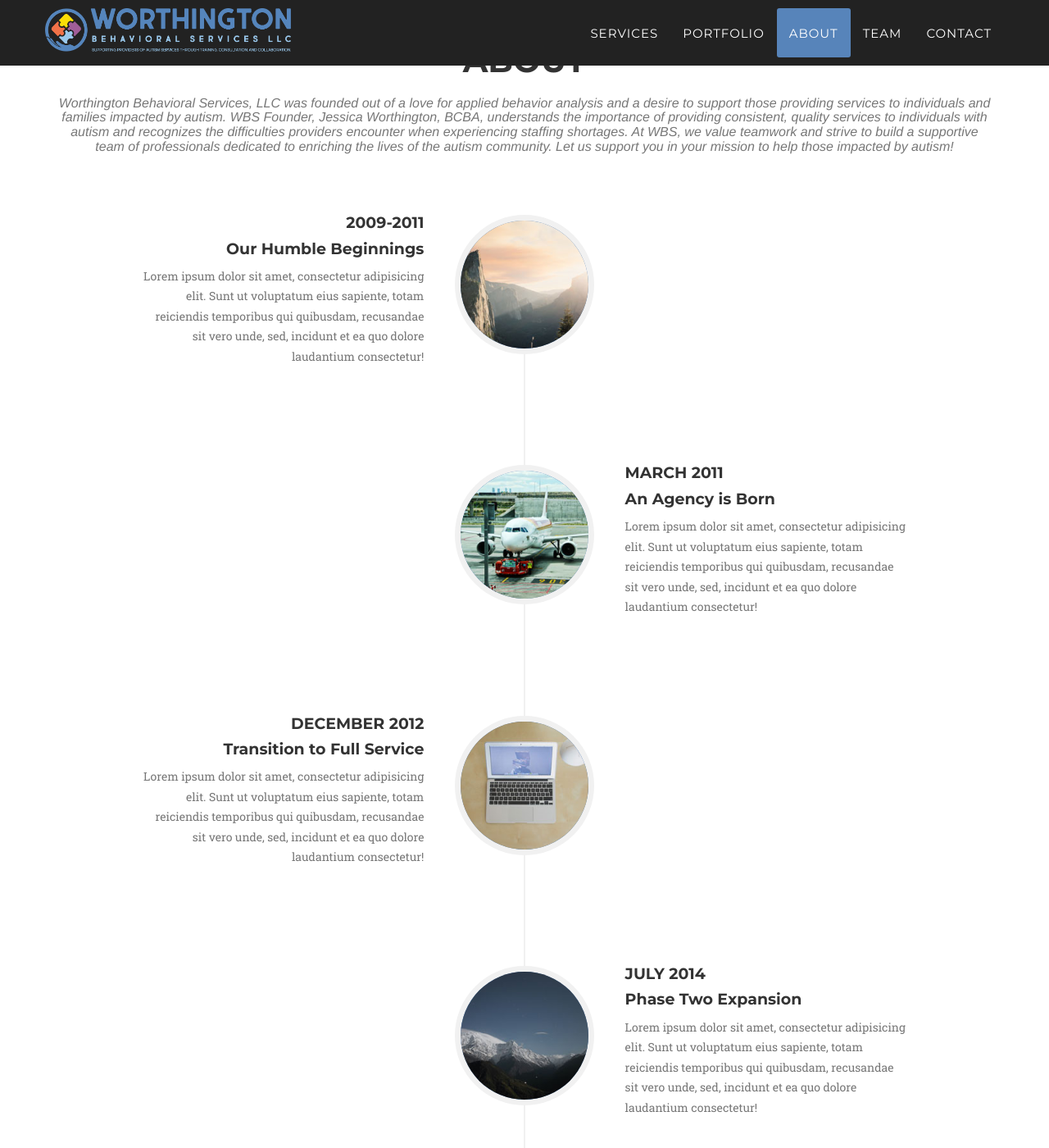
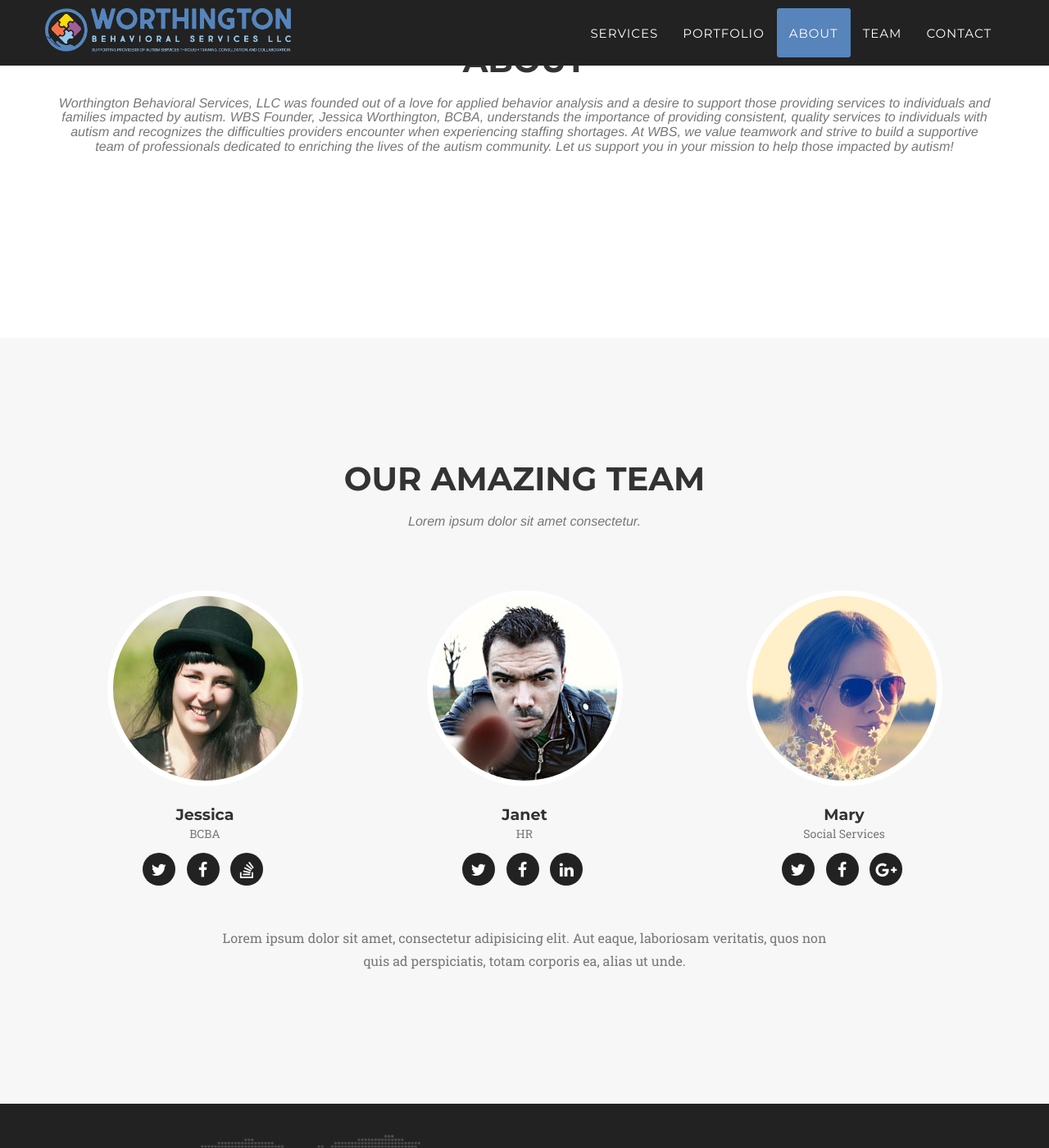
Before and after one commit to wbsllc/website, a Jekyll site: the page built from index.html, in a window 1280 px wide and 1400 px high, scrolled down 2415 px. Shown: the whole window at 82% size. Built offline with Jekyll 4.4.1, drawn with Linux system fonts in a browser that asks for light colours; some web fonts are replaced.

Commit message:
Update about.html

```diff
--- a/_includes/about.html
+++ b/_includes/about.html
@@ -7,74 +7,5 @@
                     <h3 class="section-subheading text-muted">Worthington Behavioral Services, LLC was founded out of a love for applied behavior analysis and a desire to support those providing services to individuals and families impacted by autism. WBS Founder, Jessica Worthington, BCBA, understands the importance of providing consistent, quality services to individuals with autism and recognizes the difficulties providers encounter when experiencing staffing shortages. At WBS, we value teamwork and strive to build a supportive team of professionals dedicated to enriching the lives of the autism community. Let us support you in your mission to help those impacted by autism!</h3>
                 </div>
             </div>
-            <div class="row">
-                <div class="col-lg-12">
-                    <ul class="timeline">
-                        <li>
-                            <div class="timeline-image">
-                                <img class="img-circle img-responsive" src="img/about/1.jpg" alt="">
-                            </div>
-                            <div class="timeline-panel">
-                                <div class="timeline-heading">
-                                    <h4>2009-2011</h4>
-                                    <h4 class="subheading">Our Humble Beginnings</h4>
-                                </div>
-                                <div class="timeline-body">
-                                    <p class="text-muted">Lorem ipsum dolor sit amet, consectetur adipisicing elit. Sunt ut voluptatum eius sapiente, totam reiciendis temporibus qui quibusdam, recusandae sit vero unde, sed, incidunt et ea quo dolore laudantium consectetur!</p>
-                                </div>
-                            </div>
-                        </li>
-                        <li class="timeline-inverted">
-                            <div class="timeline-image">
-                                <img class="img-circle img-responsive" src="img/about/2.jpg" alt="">
-                            </div>
-                            <div class="timeline-panel">
-                                <div class="timeline-heading">
-                                    <h4>March 2011</h4>
-                                    <h4 class="subheading">An Agency is Born</h4>
-                                </div>
-                                <div class="timeline-body">
-                                    <p class="text-muted">Lorem ipsum dolor sit amet, consectetur adipisicing elit. Sunt ut voluptatum eius sapiente, totam reiciendis temporibus qui quibusdam, recusandae sit vero unde, sed, incidunt et ea quo dolore laudantium consectetur!</p>
-                                </div>
-                            </div>
-                        </li>
-                        <li>
-                            <div class="timeline-image">
-                                <img class="img-circle img-responsive" src="img/about/3.jpg" alt="">
-                            </div>
-                            <div class="timeline-panel">
-                                <div class="timeline-heading">
-                                    <h4>December 2012</h4>
-                                    <h4 class="subheading">Transition to Full Service</h4>
-                                </div>
-                                <div class="timeline-body">
-                                    <p class="text-muted">Lorem ipsum dolor sit amet, consectetur adipisicing elit. Sunt ut voluptatum eius sapiente, totam reiciendis temporibus qui quibusdam, recusandae sit vero unde, sed, incidunt et ea quo dolore laudantium consectetur!</p>
-                                </div>
-                            </div>
-                        </li>
-                        <li class="timeline-inverted">
-                            <div class="timeline-image">
-                                <img class="img-circle img-responsive" src="img/about/4.jpg" alt="">
-                            </div>
-                            <div class="timeline-panel">
-                                <div class="timeline-heading">
-                                    <h4>July 2014</h4>
-                                    <h4 class="subheading">Phase Two Expansion</h4>
-                                </div>
-                                <div class="timeline-body">
-                                    <p class="text-muted">Lorem ipsum dolor sit amet, consectetur adipisicing elit. Sunt ut voluptatum eius sapiente, totam reiciendis temporibus qui quibusdam, recusandae sit vero unde, sed, incidunt et ea quo dolore laudantium consectetur!</p>
-                                </div>
-                            </div>
-                        </li>
-                        <li class="timeline-inverted">
-                            <div class="timeline-image">
-                                <h4>Be Part
-                                    <br>Of Our
-                                    <br>Story!</h4>
-                            </div>
-                        </li>
-                    </ul>
-                </div>
-            </div>
         </div>
     </section>
```
